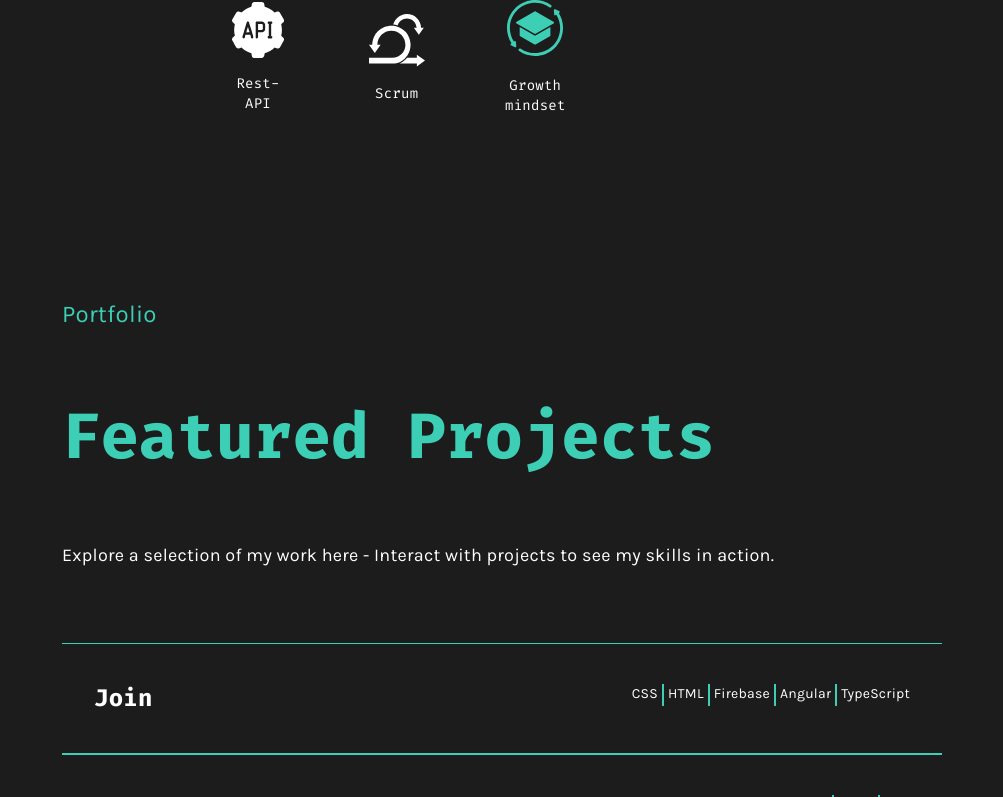
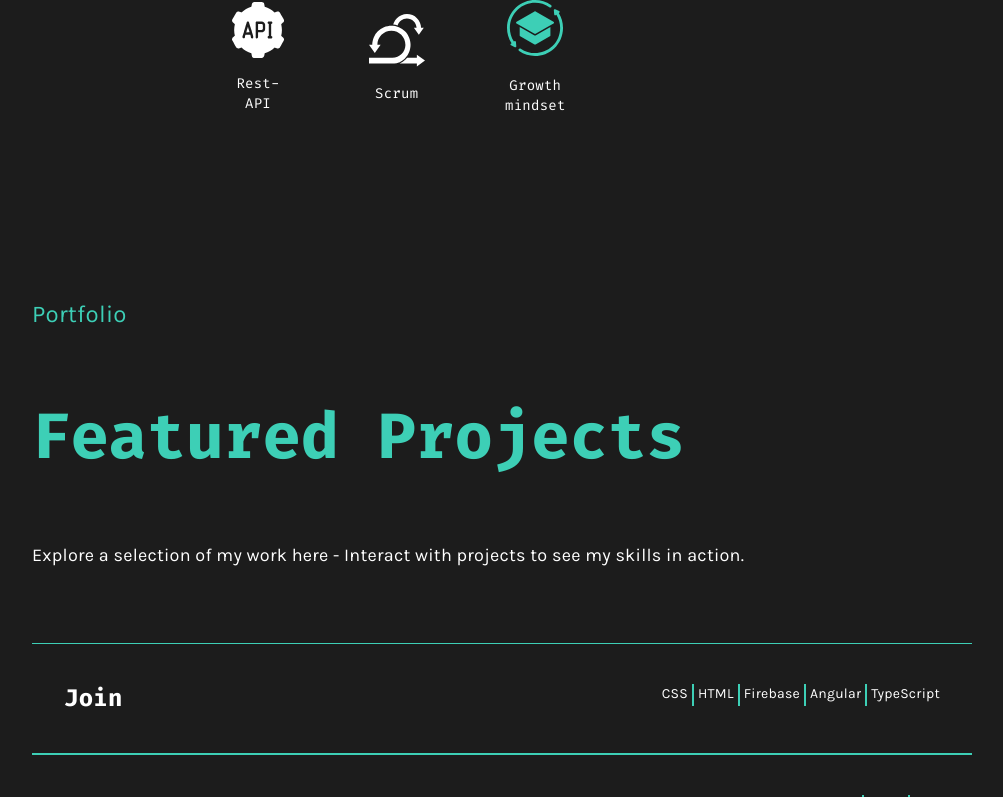
Before and after one commit to CenkKorkmaz92/MyPortfolio, an Angular app: page / in a window 1280 px wide. Shown: the part 3459-4256 px from the top of the page, without its empty margins (174-1177 px from the left). Built offline with nearby package versions, Linux system fonts and the light colour scheme.

Commit message:
added changes for responsive

```diff
--- a/src/app/comments/comments.component.scss
+++ b/src/app/comments/comments.component.scss
@@ -184,6 +184,7 @@
     .comments-section {
         padding-top: 200px !important;
     }
+
     .quote {
         width: 390px !important;
     }
@@ -193,4 +194,8 @@
     .quote {
         width: 300px !important;
     }
+
+    .testimonial-slide {
+        width: 305px !important;
+    }
 }
--- a/src/app/footer/legal-notice/data-protection/data-protection.component.html
+++ b/src/app/footer/legal-notice/data-protection/data-protection.component.html
@@ -1,4 +1,4 @@
-<div class="data-protection">
+<div class="data-protection" id="top">
 
     <!-- Heading 1 + Block 1 -->
     <h1 [innerHTML]="translations[selectedLanguage].heading1"></h1>
--- a/src/app/footer/legal-notice/legal-notice.component.ts
+++ b/src/app/footer/legal-notice/legal-notice.component.ts
@@ -44,7 +44,7 @@ export class LegalNoticeComponent implements OnInit, OnDestroy {
     const dialogConfig = new MatDialogConfig();
     dialogConfig.width = '99vw';
     dialogConfig.height = '100vh';
-    dialogConfig.autoFocus = true;
+    // dialogConfig.autoFocus = true;
     dialogConfig.panelClass = 'custom-dialog';
     if (!this.dialog.openDialogs.length) {
       this.dialog.open(DataProtectionComponent, dialogConfig);
--- a/src/app/portfolio/portfolio.component.scss
+++ b/src/app/portfolio/portfolio.component.scss
@@ -10,8 +10,8 @@
     display: flex;
     justify-content: space-between;
     flex-direction: column;
-    padding-left: 96px;
-    width: 880px;
+    padding-left: 300px;
+    width: 1000px;
     height: 565px;
 }
 
@@ -122,6 +122,13 @@ h1 {
     }
 }
 
+@media (max-width: 1441px) {
+    .portfolio-container {
+        padding-left: 133px !important;
+        width: 940px !important;
+    }
+
+}
 
 @media (max-width: 1300px) {
     .portfolio-container {
@@ -208,7 +215,7 @@ h1 {
         padding-left: 0 !important;
 
         h1 {
-            font-size: 56px !important;
+            font-size: 38px !important;
         }
     }
 
--- a/src/app/portfolio/project-modal/project-modal.component.scss
+++ b/src/app/portfolio/project-modal/project-modal.component.scss
@@ -296,11 +296,15 @@ $modal-bg-image: "../../../assets/img/backgrounds/background_first_section.svg";
     width: 80% !important;
   }
 
+  .technologies {
+    margin-top: 10px !important;
+  }
+
   .modal-content {
     flex-direction: column;
     align-items: center;
     width: auto !important;
-    padding: 20px !important;
+    padding: 10px !important;
   }
 
   .modal-left {
@@ -374,13 +378,13 @@ $modal-bg-image: "../../../assets/img/backgrounds/background_first_section.svg";
   .project-img{
     width: 240px !important;
   }
+
+  .modal-body {
+    gap: 8px !important;
+  }
 }
 
 @media (max-width: 390px) {
-  .modal-content {
-    padding: 12px !important;
-  }
-
   .project-img{
     width: 280px !important;
   }
--- a/src/app/skills/skills.component.scss
+++ b/src/app/skills/skills.component.scss
@@ -372,4 +372,8 @@
     .skill-set-description {
         width: 230px !important;
     }
+
+    .headline-skill-set {
+        font-size: 32px;
+    }
 }
--- a/src/styles.scss
+++ b/src/styles.scss
@@ -23,7 +23,7 @@ html,
 body {
     width: 100%;
     margin: 0;
-    background-color: black;
+    background-color: rgb(0, 0, 0);
     scroll-behavior: smooth;
     /* Hide the scrollbar */
     /* Fully hides the scrollbar (no scrolling possible) */
```
